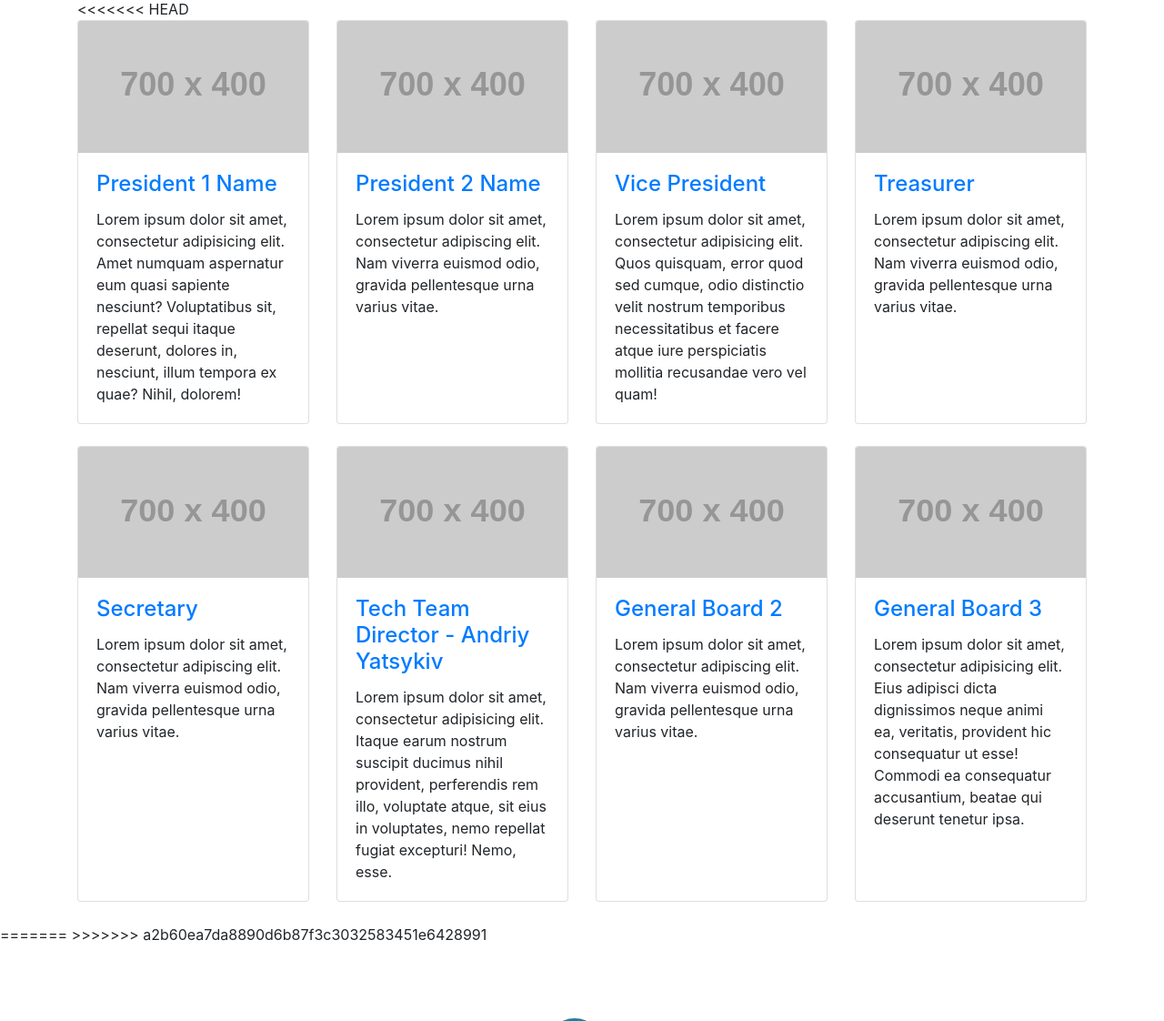
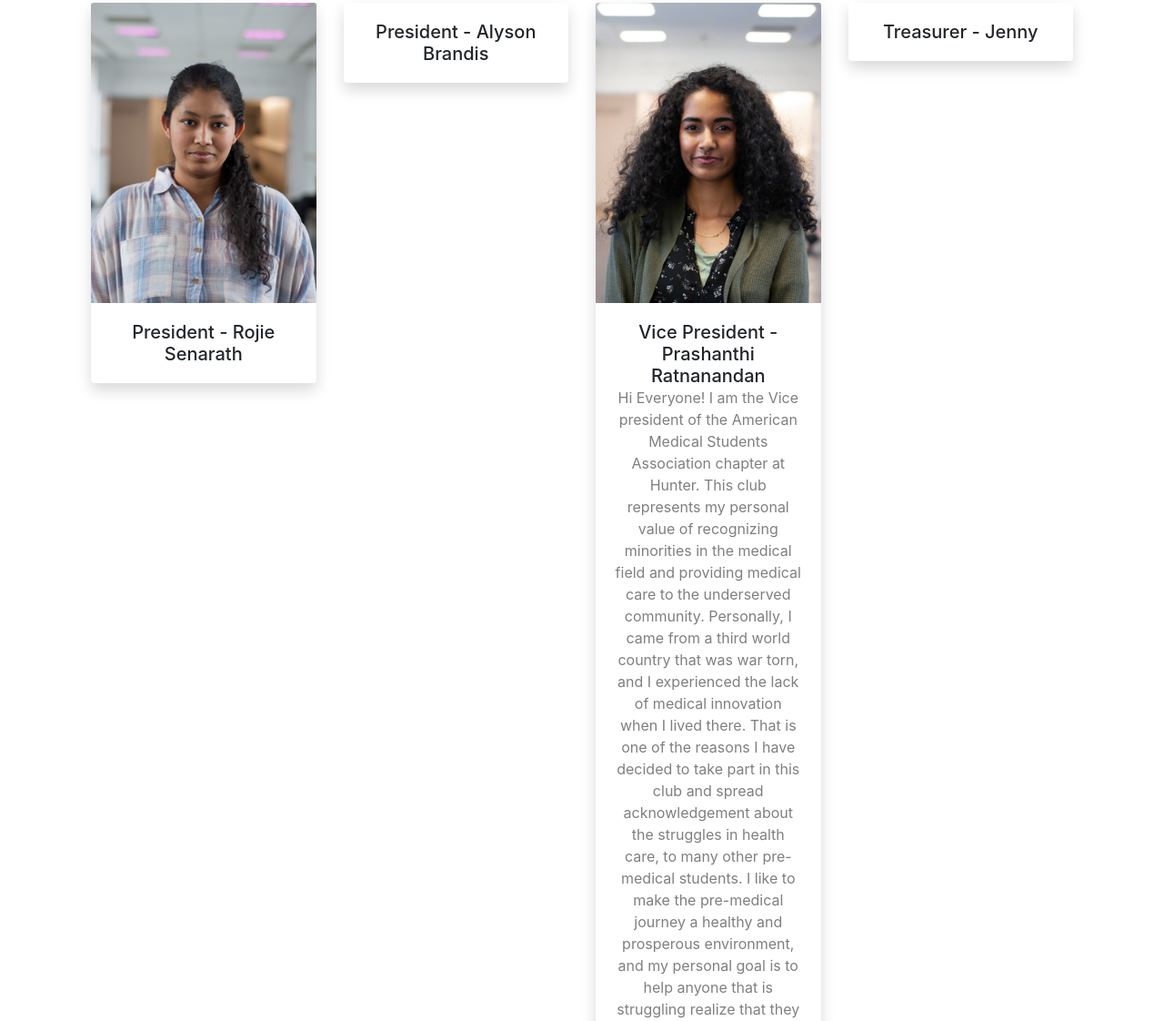
Before and after one commit to HunterAMSA/HunterAMSA.github.io, a website with bundled scripts: page index.html in a window 1280 px wide. Shown: the part 1678-2800 px from the top of the page at 91% size. Built offline with nearby package versions, Linux system fonts and the light colour scheme; placeholder pictures from the web are drawn by us.

Commit message:
Added Profiles

```diff
--- a/index.html
+++ b/index.html
@@ -74,7 +74,9 @@
             <strong>How to get an A in physics</strong>
           </h4>
           <p class="font-weight-normal">February 13th, 1 - 2 PM</p>
-          <p class="text-faded mb-0">Join us on the 13th to learn more about the study techniques, time management, and resources needed to get an A in Physics.</p>
+          <p class="text-faded mb-0">Join us on the 13th to learn more
+            about the study techniques, time management, and resources needed
+             to get an A in Physics.</p>
 <br><a href="http://www.google.com/calendar/event?action=TEMPLATE&dates=20200213T130000Z%2F20200213T140000Z&text=How%20to%20get%20an%20A%20in%20physics&location=&details=Join%20us%20on%20the%2013th%20to%20learn%20more%20about%20the%20study%20techniques%2C%20time%20management%2C%20and%20resources%20needed%20to%20get%20an%20A%20in%20Physics.%0A%0A" class="btn btn-xl btn-light mr-4">Add to Google Calendar</a>
         </div>
         <div class="col-lg-3 col-md-6 mb-5 mb-lg-0">
@@ -85,7 +87,9 @@
             <strong>Kaplan Representative</strong>
           </h4>
           <p class="font-weight-normal">February 19th, 12 - 1 PM</p>
-          <p class="text-faded mb-0">Join AMSA as we as we invite a Kaplan representative to come speak about the MCAT and other academically important topics.</p>
+          <p class="text-faded mb-0">Join AMSA as we as we invite a Kaplan
+             representative to come speak about the MCAT and other academically
+             important topics.</p>
 <br><a href="http://www.google.com/calendar/event?action=TEMPLATE&dates=20200219T173000Z%2F20200219T190000Z&text=%22Life%20after%20College%22%20Panel&location=&details=Join%20AMSA%20and%20a%20panel%20of%20medical%20professionals%20from%20a%20variety%20of%20fields%2C%20including%20plastic%20surgery%20(MD)%2C%20research%20(Ph.D)%2C%20PA%20and%20RN.%0A" class="btn btn-xl btn-light mr-4">Add to Google Calendar</a>
         </div>
         <div class="col-lg-3 col-md-6 mb-5 mb-md-0">
@@ -96,7 +100,8 @@
             <strong>"Life after College" Panel</strong>
           </h4>
           <p class="font-weight-normal">February 19th, 5:30 - 7 PM</p>
-          <p class="text-faded mb-0">Join AMSA and a panel of medical professionals from a variety of fields, including plastic surgery (MD), research (Ph.D), PA and RN.</p>
+          <p class="text-faded mb-0">Join AMSA and a panel of medical professionals
+            from a variety of fields, including plastic surgery (MD), research (Ph.D), PA and RN.</p>
           <br><a href="http://www.google.com/calendar/event?action=TEMPLATE&dates=20200213T130000Z%2F20200213T140000Z&text=How%20to%20get%20an%20A%20in%20physics&location=&details=Join%20us%20on%20the%2013th%20to%20learn%20more%20about%20the%20study%20techniques%2C%20time%20management%2C%20and%20resources%20needed%20to%20get%20an%20A%20in%20Physics.%0A%0A" class="btn btn-xl btn-light mr-4">Add to Google Calendar</a>
 
         </div>
@@ -105,10 +110,15 @@
             <i class="icon-note"></i>
           </span>
           <h4>
-            <strong>"Scribe For America" Representative</strong>
+            <strong>ScribeAmerica Healthcare Opportunity</strong>
           </h4>
-          <p class="text-faded mb-0">TBA</p>
+          <p class="font-weight-normal">March 2nd, 1:00 - 2:00 pm</p>
+          <p class="text-faded mb-0">Join us as a ScribeAmerica comes
+            to speak about medical scribe opportunities for Pre-Health students.</p>
+          <br><a href="http://www.google.com/calendar/event?action=TEMPLATE&dates=20200302T130000Z%2F20200302T140000Z&text=AMSA%20ScribeAmerica%20Healthcare%20Opportunity&location=&details=Join%20AMSA%20as%20a%20ScribeAmerica%20representative%20discusses%20potential%20opportunities%20in%20healthcare%20for%20pre-health%20students." class="btn btn-xl btn-light mr-4">Add to Google Calendar</a>
+
         </div>
+
 
       </div>
     </div>
@@ -123,103 +133,108 @@
         <small>2019 / 2020</small>
       </h1>
 
-<<<<<<< HEAD
+  <!-- Page Content -->
+  <div class="container">
     <div class="row">
-        <div class="col-lg-3 col-md-4 col-sm-6 mb-4">
-          <div class="card h-100">
-            <a href="#"><img class="card-img-top" src="http://placehold.it/700x400" alt=""></a>
-            <div class="card-body">
-              <h4 class="card-title">
-                <a href="#">President 1 Name</a>
-              </h4>
-              <p class="card-text">Lorem ipsum dolor sit amet, consectetur adipisicing elit. Amet numquam aspernatur eum quasi sapiente nesciunt? Voluptatibus sit, repellat sequi itaque deserunt, dolores in, nesciunt, illum tempora ex quae? Nihil, dolorem!</p>
+      <!-- Team Member 1 -->
+      <div class="col-xl-3 col-md-6 mb-4">
+        <div class="card border-0 shadow">
+          <img src="img\Profiles\president.jpg" class="card-img-top" alt="...">
+          <div class="card-body text-center">
+            <h5 class="card-title mb-0">President - Rojie Senarath</h5>
+            <div class="card-text text-black-50"></div>
           </div>
         </div>
       </div>
-        <div class="col-lg-3 col-md-4 col-sm-6 mb-4">
-          <div class="card h-100">
-            <a href="#"><img class="card-img-top" src="http://placehold.it/700x400" alt=""></a>
-            <div class="card-body">
-              <h4 class="card-title">
-                <a href="#">President 2 Name</a>
-              </h4>
-              <p class="card-text">Lorem ipsum dolor sit amet, consectetur adipiscing elit. Nam viverra euismod odio, gravida pellentesque urna varius vitae.</p>
+      <!-- Team Member 2 -->
+      <div class="col-xl-3 col-md-6 mb-4">
+        <div class="card border-0 shadow">
+          <div class="card-body text-center">
+            <h5 class="card-title mb-0">President - Alyson Brandis</h5>
+            <div class="card-text text-black-50"></div>
           </div>
         </div>
       </div>
-        <div class="col-lg-3 col-md-4 col-sm-6 mb-4">
-          <div class="card h-100">
-            <a href="#"><img class="card-img-top" src="http://placehold.it/700x400" alt=""></a>
-            <div class="card-body">
-              <h4 class="card-title">
-                <a href="#">Vice President</a>
-              </h4>
-              <p class="card-text">Lorem ipsum dolor sit amet, consectetur adipisicing elit. Quos quisquam, error quod sed cumque, odio distinctio velit nostrum temporibus necessitatibus et facere atque iure perspiciatis mollitia recusandae vero vel quam!</p>
+      <!-- Team Member 3 -->
+      <div class="col-xl-3 col-md-6 mb-4">
+        <div class="card border-0 shadow">
+          <img src="img\Profiles\treasurer.jpg" class="card-img-top" alt="...">
+          <div class="card-body text-center">
+            <h5 class="card-title mb-0">Vice President - Prashanthi Ratnanandan</h5>
+            <div class="card-text text-black-50">Hi Everyone! I am the Vice president of the American
+              Medical Students Association chapter at Hunter. This club represents my personal value of
+              recognizing minorities in the medical field and providing medical care to the underserved community.
+               Personally, I came from a third world country that was war torn, and I experienced
+               the lack of medical innovation when I lived there. That is one of the reasons I have
+               decided to take part in this club and spread acknowledgement about the struggles in
+               health care, to many other pre-medical students. I like to make the pre-medical journey
+                a healthy and prosperous environment, and my personal goal is to help anyone that is
+                struggling realize that they are capable of achieving what they desire in the pre-medical
+                 journey.</div>
           </div>
         </div>
       </div>
-        <div class="col-lg-3 col-md-4 col-sm-6 mb-4">
-          <div class="card h-100">
-            <a href="#"><img class="card-img-top" src="http://placehold.it/700x400" alt=""></a>
-            <div class="card-body">
-              <h4 class="card-title">
-                <a href="#">Treasurer</a>
-              </h4>
-              <p class="card-text">Lorem ipsum dolor sit amet, consectetur adipiscing elit. Nam viverra euismod odio, gravida pellentesque urna varius vitae.</p>
+      <!-- Team Member 4 -->
+      <div class="col-xl-3 col-md-6 mb-4">
+        <div class="card border-0 shadow">
+                  <div class="card-body text-center">
+            <h5 class="card-title mb-0">Treasurer - Jenny</h5>
+            <div class="card-text text-black-50"></div>
           </div>
         </div>
       </div>
-        <div class="col-lg-3 col-md-4 col-sm-6 mb-4">
-          <div class="card h-100">
-            <a href="#"><img class="card-img-top" src="http://placehold.it/700x400" alt=""></a>
-            <div class="card-body">
-              <h4 class="card-title">
-                <a href="#">Secretary</a>
-              </h4>
-              <p class="card-text">Lorem ipsum dolor sit amet, consectetur adipiscing elit. Nam viverra euismod odio, gravida pellentesque urna varius vitae.</p>
+
+      <div class="col-xl-3 col-md-6 mb-4">
+        <div class="card border-0 shadow">
+          <div class="card-body text-center">
+            <h5 class="card-title mb-0">Secretary</h5>
+            <div class="card-text text-black-50"></div>
           </div>
         </div>
       </div>
-        <div class="col-lg-3 col-md-4 col-sm-6 mb-4">
-          <div class="card h-100">
-            <a href="#"><img class="card-img-top" src="http://placehold.it/700x400" alt=""></a>
-            <div class="card-body">
-              <h4 class="card-title">
-                <a href="#">Tech Team Director - Andriy Yatsykiv</a>
-              </h4>
-              <p class="card-text">Lorem ipsum dolor sit amet, consectetur adipisicing elit. Itaque earum nostrum suscipit ducimus nihil provident, perferendis rem illo, voluptate atque, sit eius in voluptates, nemo repellat fugiat excepturi! Nemo, esse.</p>
+
+      <div class="col-xl-3 col-md-6 mb-4">
+        <div class="card border-0 shadow">
+            <img src="img\Profiles\socialmediamanager.jpg" class="card-img-top" alt="...">
+          <div class="card-body text-center">
+            <h5 class="card-title mb-0">Social Media Moderator - Lynn Alcineus</h5>
+            <div class="card-text text-black-50">Hello, my name is Lynn, I’m a third year
+               psychology student, I plan on going to nursing school in 2020. My goal is to
+                become a travel nurse. I am the Social Media Moderator for AMSA, I oversee
+                our social media accounts. We use WhatsApp, Instagram and Facebook as our
+                platform for growth and to promote our agenda. Which is to help guide students
+                 who are pursuing a career in the medical field by providing opportunities to
+                  network with medical professionals.</div>
           </div>
         </div>
       </div>
-        <div class="col-lg-3 col-md-4 col-sm-6 mb-4">
-          <div class="card h-100">
-            <a href="#"><img class="card-img-top" src="http://placehold.it/700x400" alt=""></a>
-            <div class="card-body">
-              <h4 class="card-title">
-                <a href="#">General Board 2</a>
-              </h4>
-              <p class="card-text">Lorem ipsum dolor sit amet, consectetur adipiscing elit. Nam viverra euismod odio, gravida pellentesque urna varius vitae.</p>
+
+      <div class="col-xl-3 col-md-6 mb-4">
+        <div class="card border-0 shadow">
+          <div class="card-body text-center">
+            <h5 class="card-title mb-0">General Board - Zach Wegner</h5>
+            <div class="card-text text-black-50">Zach is an actor and playwright looking to
+              explore the possibilities of science and healthcare here at Hunter College.</div>
           </div>
         </div>
       </div>
-        <div class="col-lg-3 col-md-4 col-sm-6 mb-4">
-          <div class="card h-100">
-            <a href="#"><img class="card-img-top" src="http://placehold.it/700x400" alt=""></a>
-            <div class="card-body">
-              <h4 class="card-title">
-                <a href="#">General Board 3</a>
-              </h4>
-              <p class="card-text">Lorem ipsum dolor sit amet, consectetur adipisicing elit. Eius adipisci dicta dignissimos neque animi ea, veritatis, provident hic consequatur ut esse! Commodi ea consequatur accusantium, beatae qui deserunt tenetur ipsa.</p>
+
+      <div class="col-xl-3 col-md-6 mb-4">
+        <div class="card border-0 shadow">
+          <div class="card-body text-center">
+            <h5 class="card-title mb-0">General Board - Tasmia Promi</h5>
+            <div class="card-text text-black-50">I am a junior majoring in Biochemistry and
+               minoring in Sociology. When I’m not studying, I am usually playing soccer, reading,
+                or goofing around.</div>
           </div>
         </div>
       </div>
+
     </div>
     <!-- /.row -->
+
   </div>
   <!-- /.container -->
-
-=======
->>>>>>> a2b60ea7da8890d6b87f3c3032583451e6428991
   <!-- Footer -->
   <footer class="footer text-center">
     <div class="container">
```
Also changed, not shown: img/Profiles/president.jpg (added), img/Profiles/socialmediamanager.jpg (added), img/Profiles/treasurer.jpg (added). Lines whose indentation alone changed are shown as unchanged.
